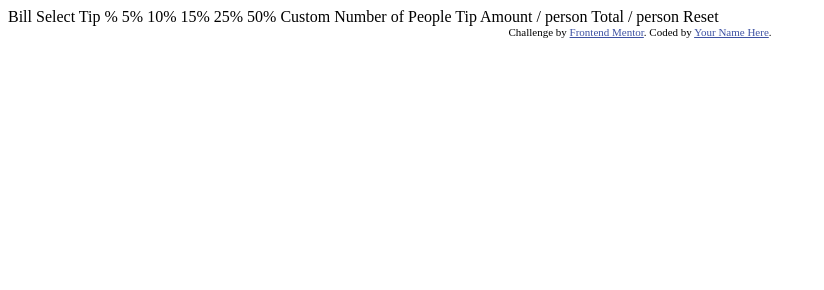
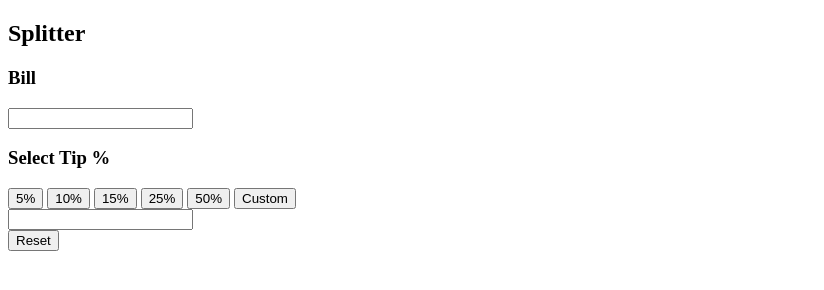
Before and after one commit to Holmanyiyos/Tip-Calculator, a plain HTML site: page index.html in a window 1280 px wide. Shown: the whole page, without its empty margins (0-824 px from the left). Drawn offline with Linux system fonts and the light colour scheme.

Commit message:
editado el index y agregado el sistema de diseno

```diff
--- a/index.html
+++ b/index.html
@@ -5,7 +5,9 @@
   <meta name="viewport" content="width=device-width, initial-scale=1.0"> <!-- displays site properly based on user's device -->
 
   <link rel="icon" type="image/png" sizes="32x32" href="./images/favicon-32x32.png">
-
+  <link rel="preconnect" href="https://fonts.googleapis.com">
+  <link rel="preconnect" href="https://fonts.gstatic.com" crossorigin>
+  <link href="https://fonts.googleapis.com/css2?family=Space+Mono:wght@400;700&display=swap" rel="stylesheet">
   <title>Frontend Mentor | Tip calculator app</title>
 
   <!-- Feel free to remove these styles or customise in your own stylesheet 👍 -->
@@ -15,8 +17,34 @@
   </style>
 </head>
 <body>
+  <header>
+    <h2>Splitter</h2>
+  </header>
+  <div class="container">
+    <section class="bill">
+      <h3>Bill</h3>
+      <input type="text" class="bill__input">
+    </section>
+    <section class="trip">
+      <h3>Select Tip %</h3>
+      <button>5%</button>
+      <button>10%</button>
+      <button>15%</button>
+      <button>25%</button>
+      <button>50%</button>
+      <button>Custom</button>
+    </section>
+    <section class="people">
+      <input type="number" class="people__number">
+    </section>
+    <section class="result">
+      <div></div>
+      <div></div>
+      <button>Reset</button>
+    </section>
+  </div>
 
-  Bill
+  <!--Bill
 
   Select Tip %
   5%
@@ -39,6 +67,6 @@
   <div class="attribution">
     Challenge by <a href="https://www.frontendmentor.io?ref=challenge" target="_blank">Frontend Mentor</a>.
     Coded by <a href="#">Your Name Here</a>.
-  </div>
+  </div>-->
 </body>
 </html>
```
